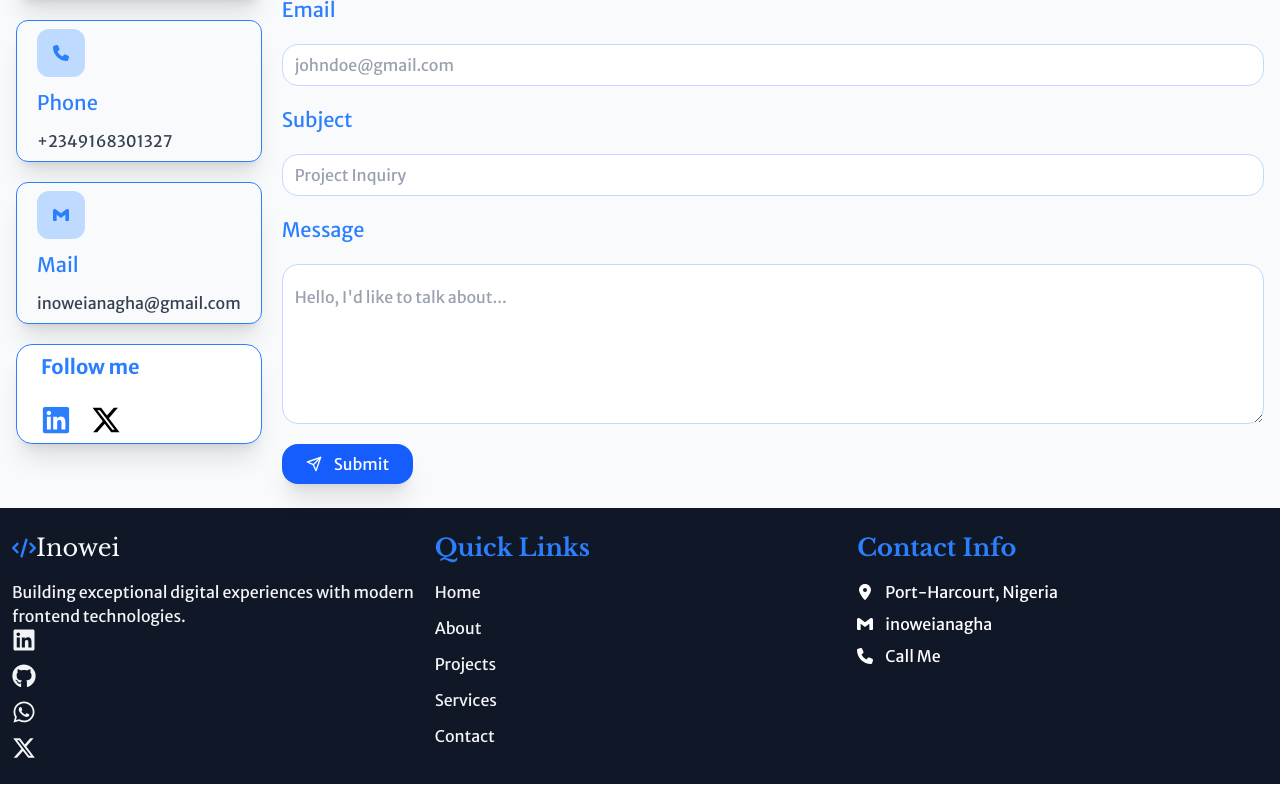
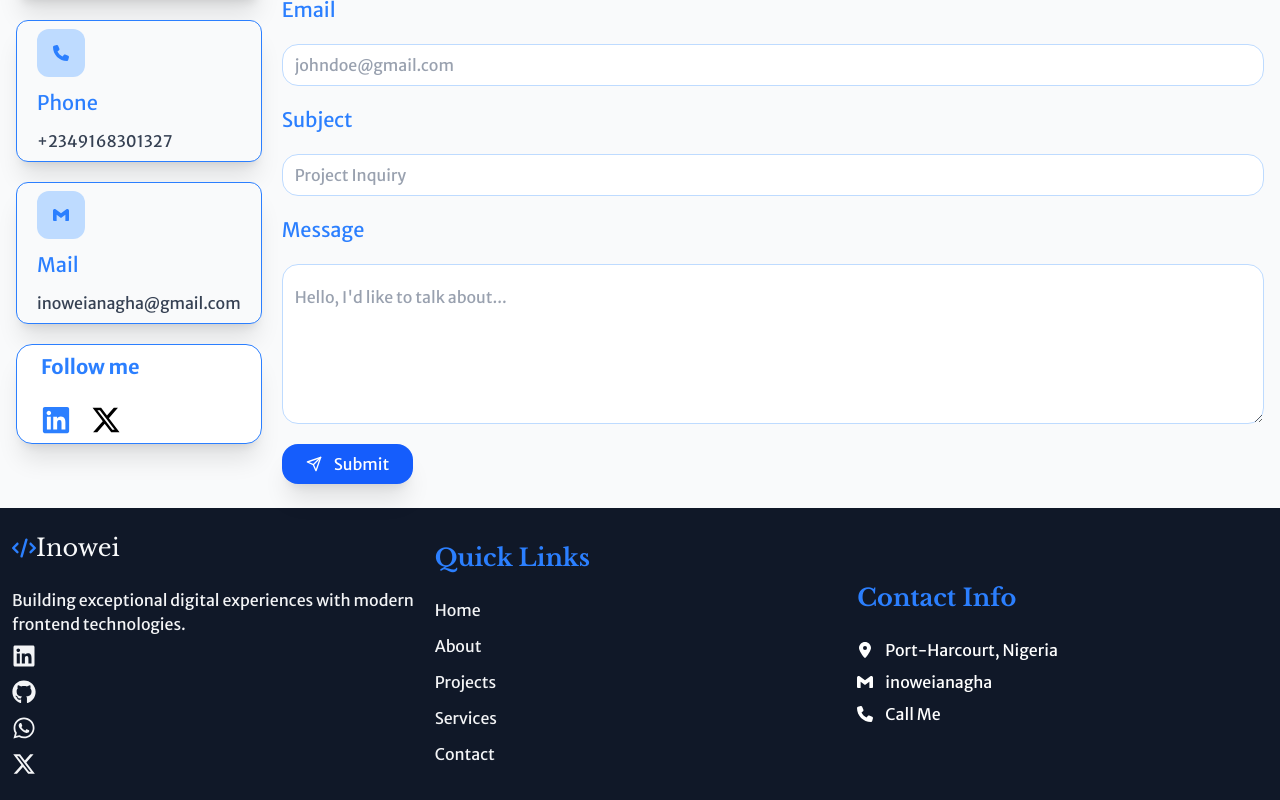
Before and after one commit to AnaghaInowei/portfolio-project, a React (Vite) app: page / in a window 1280 px wide. Shown: the part 2885-3685 px from the top of the page. Built offline with nearby package versions, Linux system fonts and the light colour scheme.

Commit message:
Refactor Footer and Projects components for improved layout and functionality. Update Footer to center content and enhance styling with flex properties. Correct GitHub and live URLs in Projects component for accurate project links.

```diff
--- a/src/components/Footer.jsx
+++ b/src/components/Footer.jsx
@@ -10,10 +10,10 @@ import { SiGmail } from "react-icons/si";
 
 export default function Footer() {
   return (
-    <section className="bg-gray-900 dark:bg-gray-950 text-gray-100 " style={{fontFamily: "Merriweather Sans"}}>
-      <div className="grid grid-cols-1 md:grid-cols-3  justify-between px-3 py-6  gap-3">
+    <section className="bg-gray-900 dark:bg-gray-950 text-gray-100 flex flex-col justify-center items-center " style={{fontFamily: "Merriweather Sans"}}>
+      <div className="grid grid-cols-1 md:grid-cols-3  justify-center items-center px-3 py-6  gap-3">
         {/* Quick Links */}
-        <div>
+        <div className="flex flex-col gap-2 flex-1">
           <h2 className="flex items-center gap-2font-bold text-gray-50 text-2xl mb-4" style={{fontFamily: "Libre Baskerville"}}>
             <FaCode className="text-blue-500 hover:animate-spin cursor-pointer" />
             Inowei
@@ -31,7 +31,7 @@ export default function Footer() {
         </div>
 
         {/* Quick Links */}
-        <div>
+        <div className="flex flex-col gap-2 flex-1">
           <h2 className="font-bold text-blue-500 text-2xl mb-4 " style={{fontFamily: "Libre Baskerville"}}>Quick Links</h2>
           <div className="flex flex-col justify-start gap-3">
             <a className="hover:text-blue-400" href="#hero">Home</a>
@@ -42,7 +42,7 @@ export default function Footer() {
           </div>
         </div>
 
-        <div>
+        <div className="flex flex-col gap-2 flex-1">
           <h2 className="font-bold text-blue-500 text-2xl mb-4 " style={{fontFamily: "Libre Baskerville"}}>Contact Info</h2>
           <div className="flex flex-col gap-2 justify-start">
             <p className="flex justify-start items-center hover:text-blue-500 transition-all duration-300 text-white gap-3">
--- a/src/components/Projects.jsx
+++ b/src/components/Projects.jsx
@@ -12,8 +12,8 @@ const projects = [
         image: udemelity,
         description: "A website for an Electrical Service company",
         technologies: ["tailwind css", "HTML"],
-        githubUrl: "https://github.com/...",
-        liveUrl: "https://live-demo.com/..."
+        githubUrl: "https://github.com/AnaghaInowei/Udemelity",
+        liveUrl: "https://udemility-site.vercel.app/"
     },
     {
         id:2,
```
